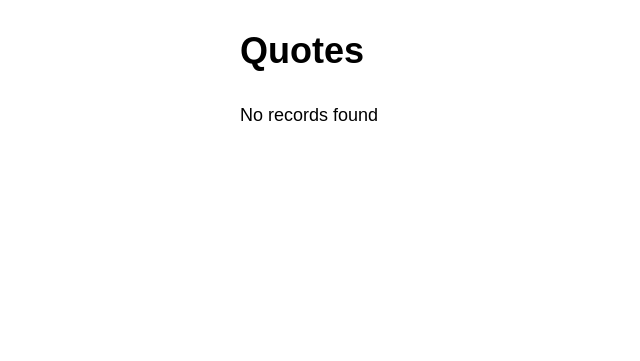
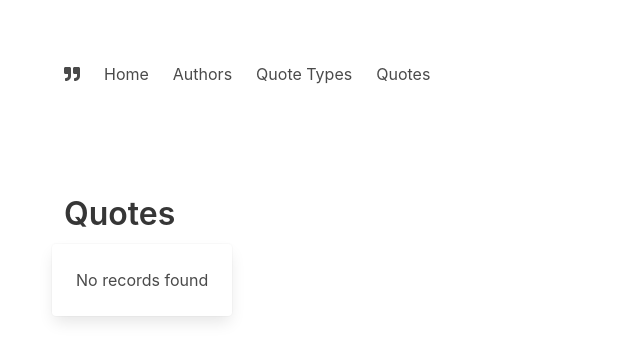
Before and after one commit to ilkinium/quotes, a Symfony app: template templates/home/index.html.twig in a window 1280 px wide. Shown: the top 361 px of the page, without its empty margins (0-640 px from the left). Run offline with Twig, Linux system fonts and the light colour scheme; the template is opened without the code that fills it, so the values that code supplies are empty; some libraries are stand-ins or nearby versions.

Commit message:
Changes Home Controller and views

```diff
--- a/templates/base.html.twig
+++ b/templates/base.html.twig
@@ -2,11 +2,23 @@
 <html>
     <head>
         <meta charset="UTF-8">
+        <meta name="viewport" content="width=device-width, initial-scale=1">
         <title>{% block title %}Welcome!{% endblock %}</title>
+        <link rel="stylesheet" href="https://cdn.jsdelivr.net/npm/bulma@0.9.0/css/bulma.min.css">
         {% block stylesheets %}{% endblock %}
     </head>
     <body>
-        {% block body %}{% endblock %}
+    <section class="section">
+        <div class="container">
+            {% include('components/_navbar.html.twig') %}
+        </div>
+    </section>
+    <section class="section">
+        <div class="container">
+            {% block body %}{% endblock %}
+        </div>
+    </section>
         {% block javascripts %}{% endblock %}
+    <script defer src="https://use.fontawesome.com/releases/v5.3.1/js/all.js"></script>
     </body>
 </html>
--- /dev/null
+++ b/templates/components/_navbar.html.twig
@@ -0,0 +1,30 @@
+<nav class="navbar" role="navigation" aria-label="main navigation">
+    <div class="navbar-brand">
+        <a class="navbar-item" href="{{ path('home') }}">
+            <i class="fas fa-quote-right"></i>
+        </a>
+
+        <a role="button" class="navbar-burger burger" aria-label="menu" aria-expanded="false" data-target="navbarBasicExample">
+            <span aria-hidden="true"></span>
+            <span aria-hidden="true"></span>
+            <span aria-hidden="true"></span>
+        </a>
+    </div>
+
+    <div id="navbarBasicExample" class="navbar-menu">
+        <div class="navbar-start">
+            <a class="navbar-item" href="{{ path('home') }}">
+                Home
+            </a>
+            <a class="navbar-item" href="{{ path('author_index') }}">
+                Authors
+            </a>
+            <a class="navbar-item" href="{{ path('quote_type_index') }}">
+                Quote Types
+            </a>
+            <a class="navbar-item" href="{{ path('quotes_index') }}">
+                Quotes
+            </a>
+        </div>
+    </div>
+</nav>
--- a/templates/home/index.html.twig
+++ b/templates/home/index.html.twig
@@ -3,14 +3,12 @@
 {% block title %}Hello HomeController!{% endblock %}
 
 {% block body %}
-<style>
-    .example-wrapper { margin: 1em auto; max-width: 800px; width: 95%; font: 18px/1.5 sans-serif; }
-    .example-wrapper code { background: #F5F5F5; padding: 2px 6px; }
-</style>
 
-<div class="example-wrapper">
     <h1 class="title">Quotes</h1>
+
+    <div class="tile is-ancestor">
         {% for quote in quotes %}
+            <div class="tile is-4">
                 <div class="card">
                     <div class="card-content">
                         <p class="title">
@@ -20,13 +18,25 @@
                             {{ quote.author.name }}
                         </p>
                     </div>
+                    <footer class="card-footer">
+                        <p class="card-footer-item">
+                  <span class="has-text-grey">
+                    {{ quote.type.name }}
+                  </span>
+                        </p>
+                    </footer>
+                </div>
             </div>
         {% else %}
+            <div class="tile">
                 <div class="card">
                     <div class="card-content">
                         No records found
                     </div>
                 </div>
+            </div>
         {% endfor %}
+
+
     </div>
 {% endblock %}
```
Also changed, not shown: src/Controller/HomeController.php (+7 -2 lines), 1 other file. Lines whose indentation alone changed are shown as unchanged.
